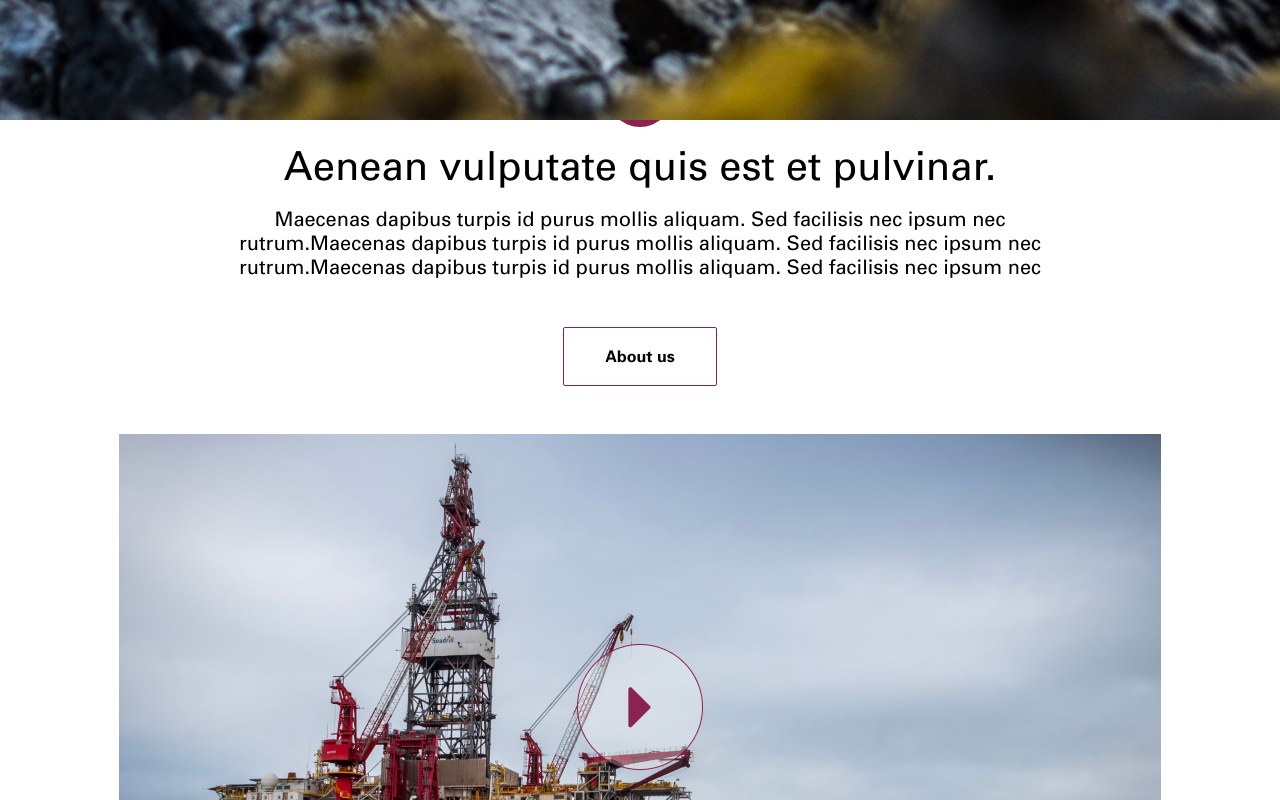
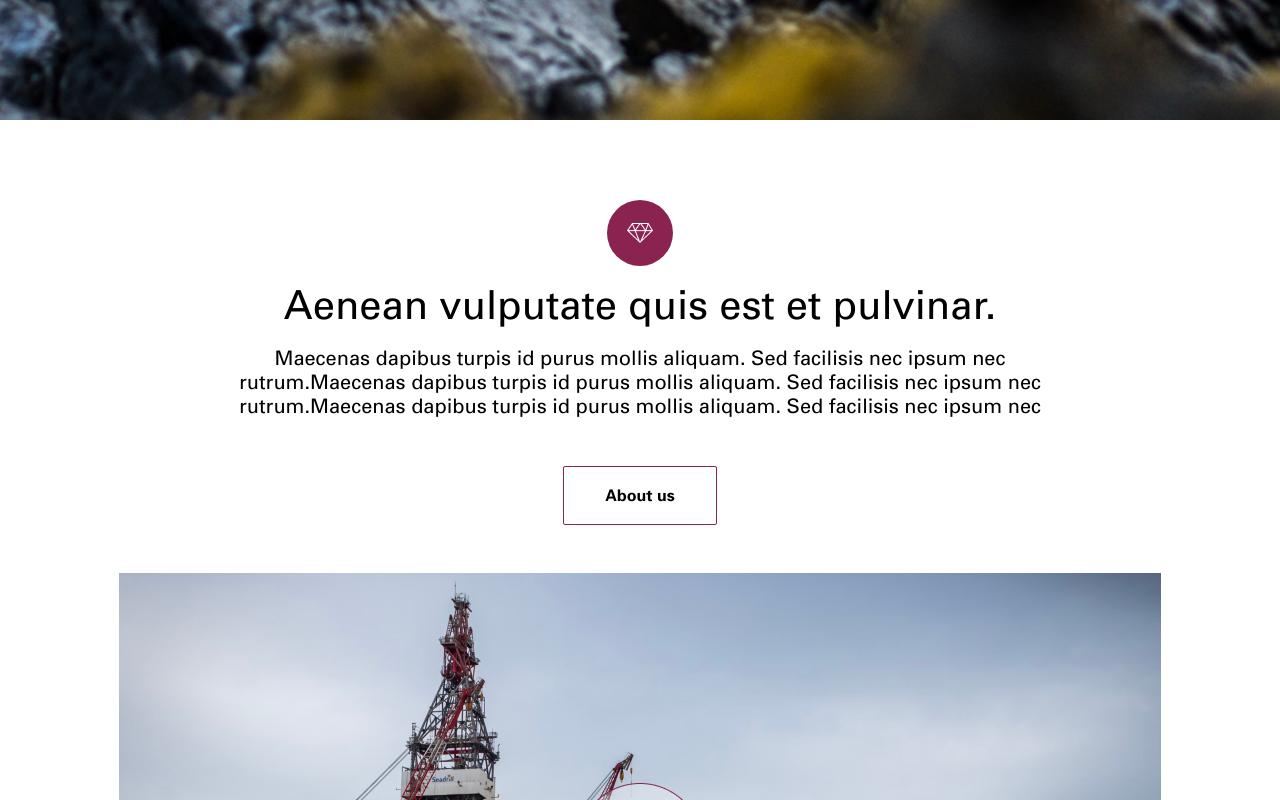
Before and after one commit to hoseinabedi/webicient, a Next.js app: page / in a window 1280 px wide. Shown: the part 680-1480 px from the top of the page. Built offline with nearby package versions, Linux system fonts and the light colour scheme.

Commit message:
Improve UI

```diff
--- a/src/app/page.module.css
+++ b/src/app/page.module.css
@@ -35,7 +35,8 @@
 
 /**** Section 1 ****/
 .section1{
-    height: 100vh;
+    /* height: 100vh; */
+    padding-top: 5rem;
     display: flex;
     flex-direction: column;
     gap: 1rem;
```
